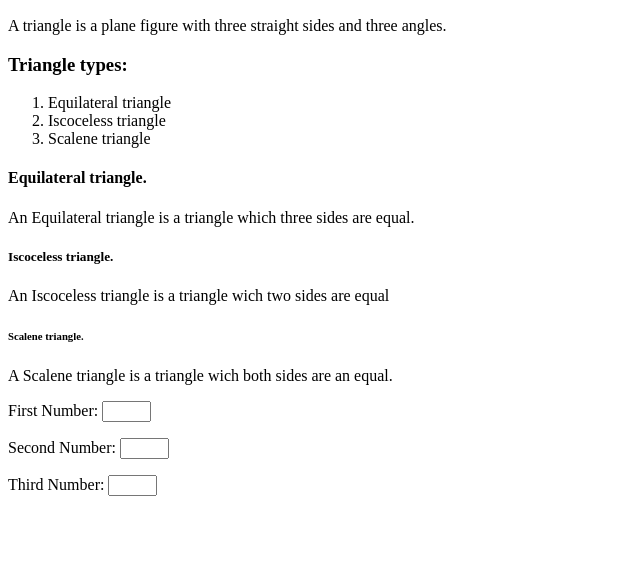
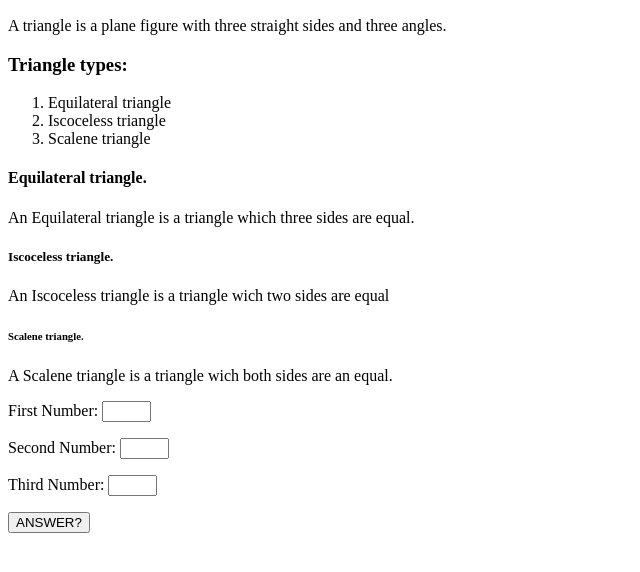
Before and after one commit to HILLARY-oti/Triangle-tracker, a plain HTML site: page index.html in a window 1280 px wide. Shown: the part 110-682 px from the top of the page, without its empty margins (0-640 px from the left). Drawn offline with Linux system fonts and the light colour scheme; a script that the page names is missing.

Commit message:
add button

```diff
--- a/index.html
+++ b/index.html
@@ -24,6 +24,7 @@
  <p>First Number: <input type="text" size="3" id="First Number"></p>
  <p>Second Number: <input type="text" size="3" id="Second Number"></p>
  <p>Third Number: <input type="text" size="3" id="Third Number"></p>
+ <p><button type="button" onclick="Hillary()">ANSWER?</button>
  </div>
   </body>
 </html>
```
